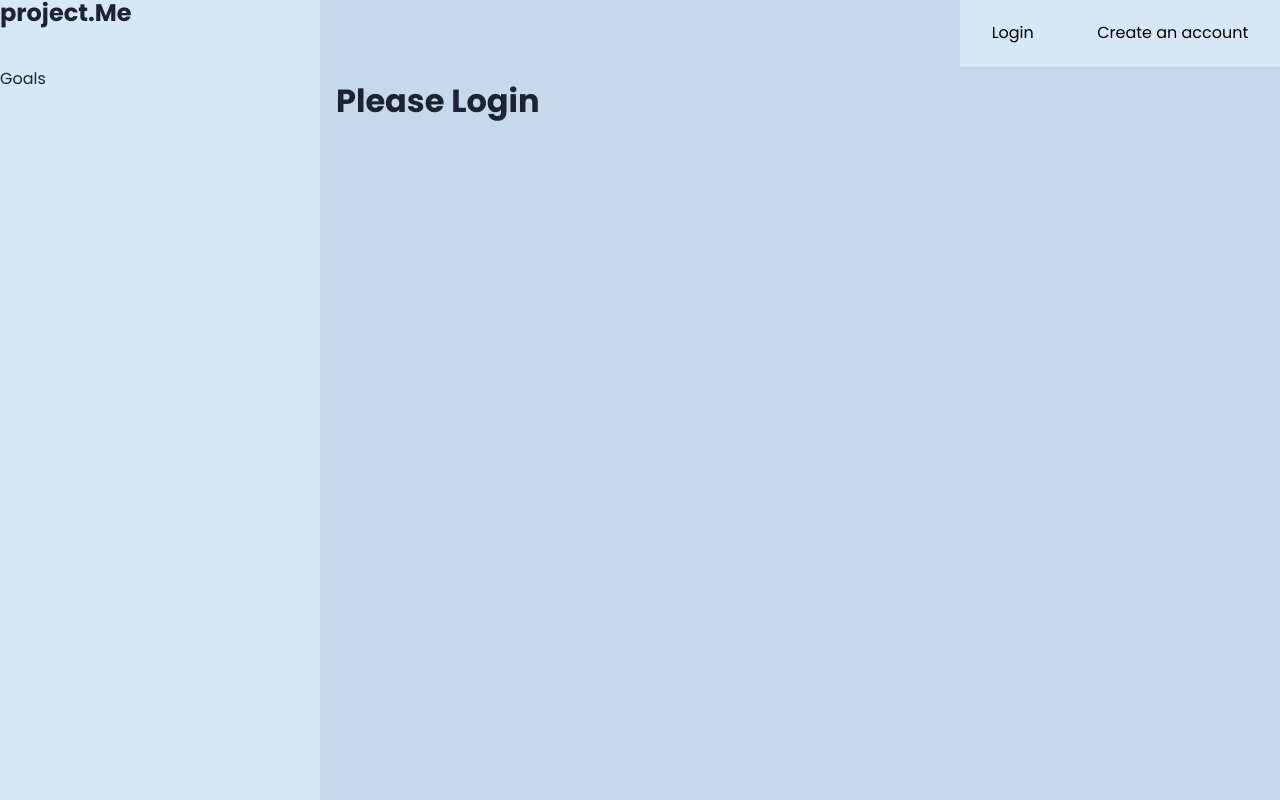
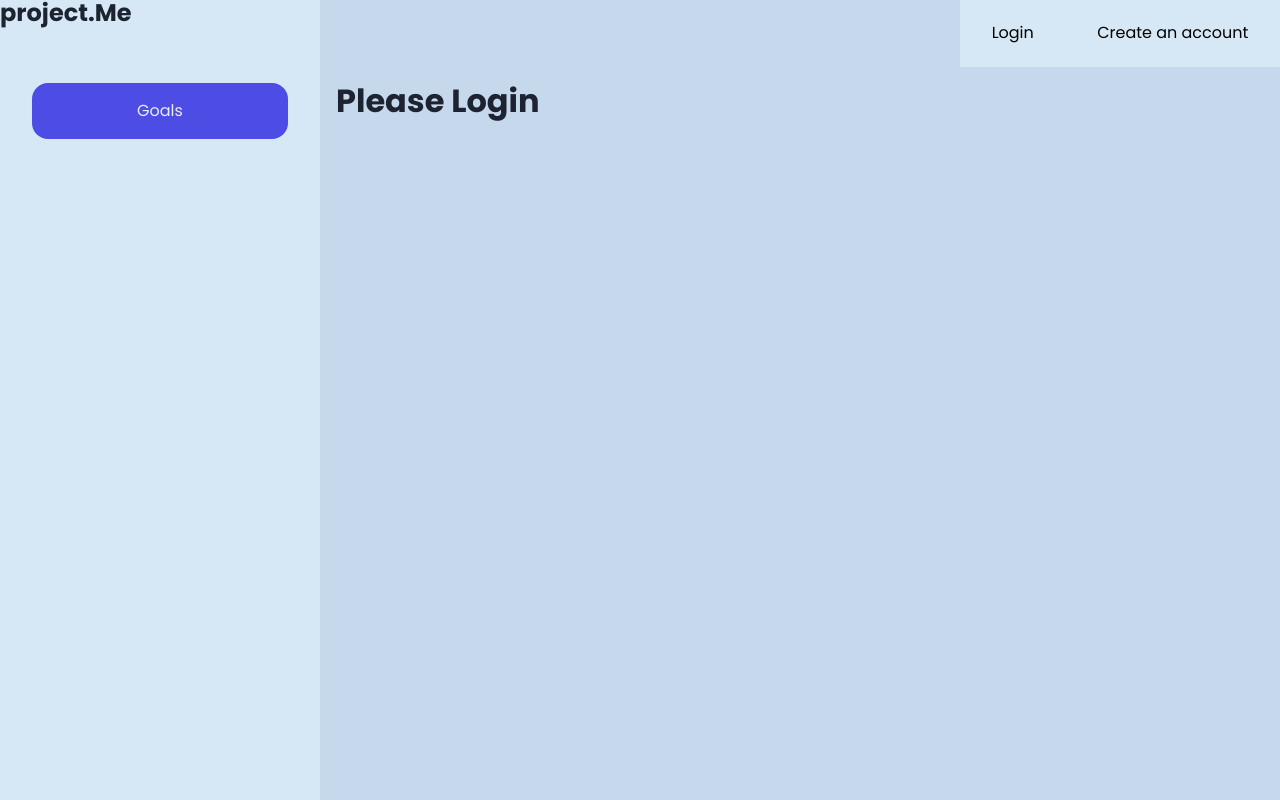
Before and after one commit to allanlalangan/project.Me, a React (Create React App) app in the folder client/: page / in a window 1280 px wide. Built offline with nearby package versions, Linux system fonts and the light colour scheme.

Commit message:
feat: update Sidebar styles

```diff
--- a/client/src/components/Layout/Sidebar/Sidebar.jsx
+++ b/client/src/components/Layout/Sidebar/Sidebar.jsx
@@ -4,9 +4,11 @@ import styles from './Sidebar.module.scss';
 const Sidebar = ({ gridItem }) => {
   return (
     <section className={`${gridItem} ${styles.container}`}>
-      <ul>
+      <ul className={styles.links}>
         <Link to='/goals'>
-          <li>Goals</li>
+          <li className={styles.links__link}>
+            <button className={styles['goals-button']}>Goals</button>
+          </li>
         </Link>
       </ul>
     </section>
--- a/client/src/components/Layout/Sidebar/Sidebar.module.scss
+++ b/client/src/components/Layout/Sidebar/Sidebar.module.scss
@@ -8,3 +8,17 @@
 
   // @include mixins.shadow(1px, 0, 5px, 1px, 0.25);
 }
+
+.links {
+  width: 100%;
+  padding: 1rem 0;
+  .links__link {
+    @include mixins.flex(column, center, center);
+    width: 100%;
+    margin: auto;
+  }
+}
+.goals-button {
+  width: calc(100% - 4rem);
+  @include mixins.filled-button(colors.$prim, 1rem);
+}
```
